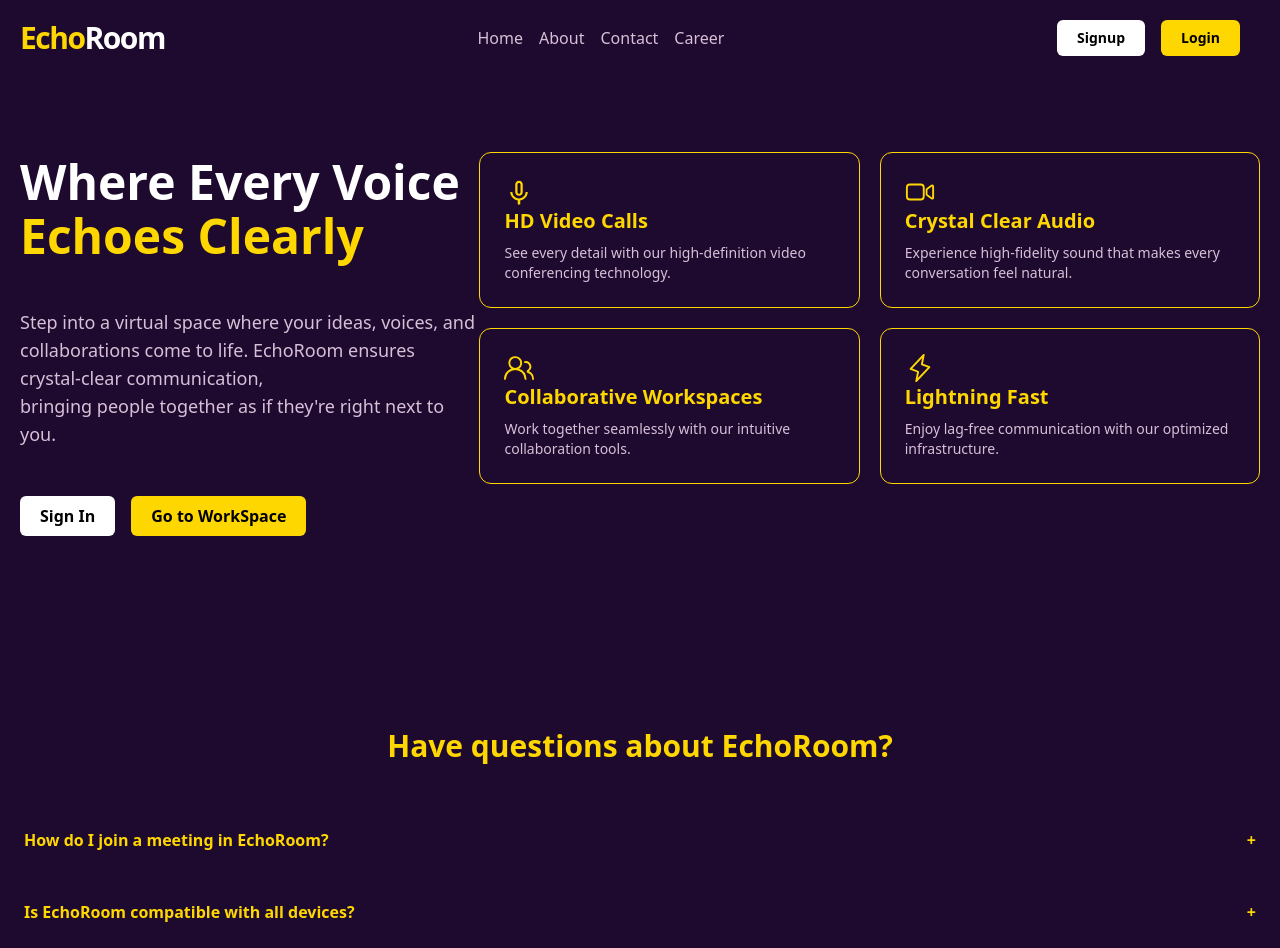
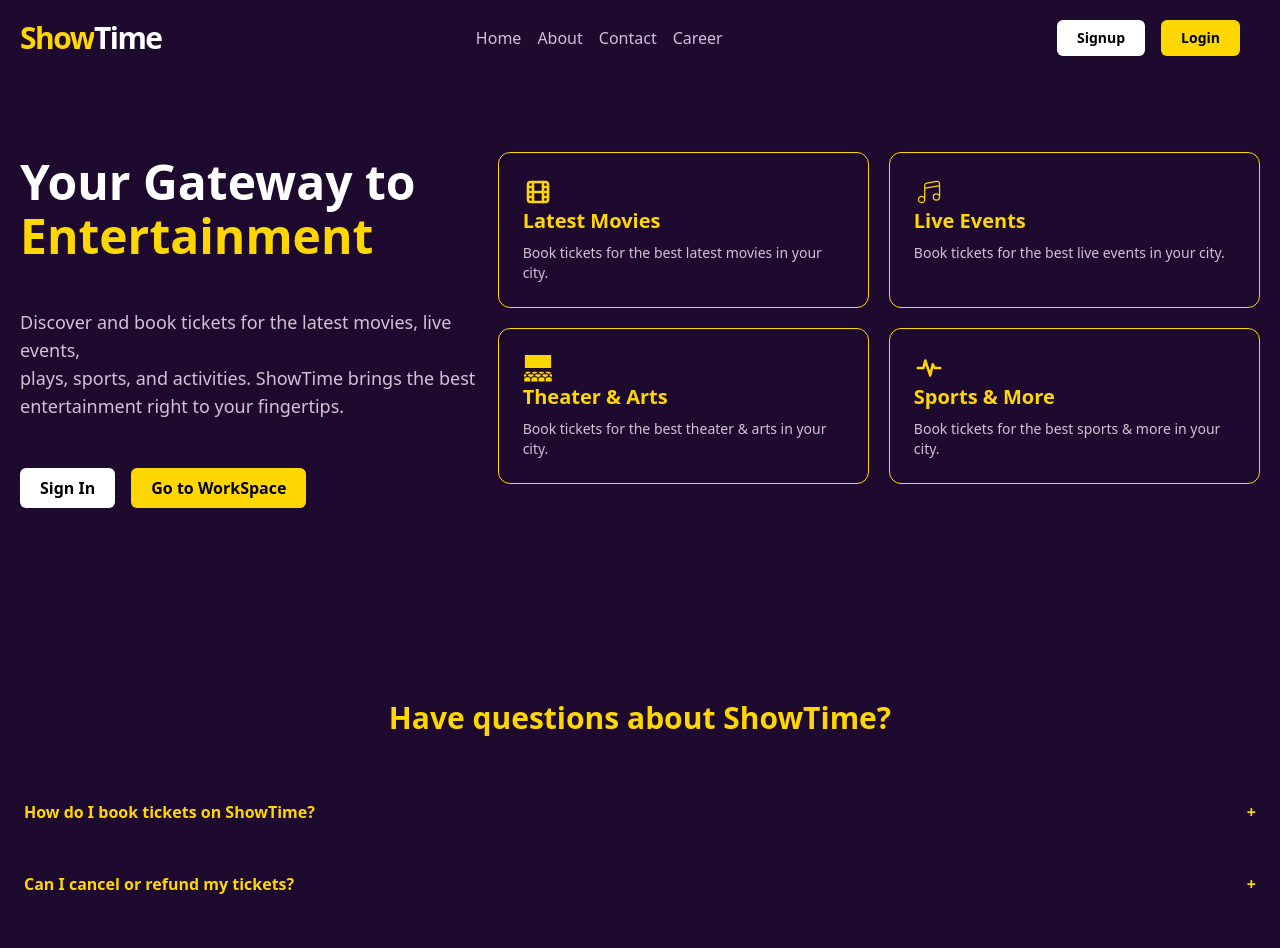
Before and after one commit to AxBwal/EchoRoom, a Next.js app: page / in a window 1280 px wide. Shown: the top 948 px of the page. Built offline with nearby package versions, Linux system fonts and the light colour scheme.

Commit message:
Content Changed

```diff
--- a/src/app/Components/Home/Faq.tsx
+++ b/src/app/Components/Home/Faq.tsx
@@ -3,54 +3,21 @@ import React, { useState } from "react";
 
 const faqData = [
     {
-        id: 1,
-        question: "How do I join a meeting in EchoRoom?",
-        answer:
-            "Simply click on the meeting link provided by the host. You can also enter the meeting ID on the homepage to join instantly.",
+      id: 1,
+      question: "How do I book tickets on ShowTime?",
+      answer: "Simply search for your desired movie, event, or activity, select your preferred show time and seats, and proceed to checkout. It's quick and easy!",
     },
     {
-        id: 2,
-        question: "Is EchoRoom compatible with all devices?",
-        answer:
-            "Yes, EchoRoom is optimized for desktop, tablet, and mobile devices, providing a seamless experience across all platforms.",
+      id: 2,
+      question: "Can I cancel or refund my tickets?",
+      answer: "Cancellation and refund policies vary depending on the event organizer. Please check the specific event's terms and conditions for details.",
     },
     {
-        id: 3,
-        question: "Can I record my meetings?",
-        answer:
-            "Absolutely! With one-click recording, you can capture entire sessions to review or share later.",
+      id: 3,
+      question: "Are there any booking fees?",
+      answer: "A small convenience fee is added to each transaction to cover processing costs. The fee amount will be clearly displayed before you complete your purchase.",
     },
-    {
-        id: 4,
-        question: "How secure are my meetings on EchoRoom?",
-        answer:
-            "EchoRoom uses end-to-end encryption to ensure that your conversations, files, and video streams are secure and accessible only to participants.",
-    },
-    {
-        id: 5,
-        question: "Does EchoRoom support screen sharing?",
-        answer:
-            "Yes, you can share your entire screen, specific applications, or browser tabs easily, enhancing collaborative experiences.",
-    },
-    {
-        id: 6,
-        question: "Are there any tools for interactive sessions?",
-        answer:
-            "EchoRoom includes polls, Q&A, and virtual whiteboards to help keep your sessions engaging and interactive.",
-    },
-    {
-        id: 7,
-        question: "How do I invite participants to my meeting?",
-        answer:
-            "When creating a meeting, EchoRoom generates a unique link that you can share with participants. You can also add email invitations directly through the app.",
-    },
-    {
-        id: 8,
-        question: "What happens if I have technical issues during a call?",
-        answer:
-            "EchoRoom offers 24/7 support. Visit the help section in the app or contact our support team for assistance at any time.",
-    },
-];
+  ]
 
 function Faq() {
     const [openid, setOpenid] = useState<number | null>(null)
@@ -65,7 +32,7 @@ function Faq() {
     return (
         <div>
             <div className="mt-24">
-                <div className="text-3xl font-bold text-center text-[#FFD700] mb-12"> Have questions about EchoRoom? </div>
+                <div className="text-3xl font-bold text-center text-[#FFD700] mb-12"> Have questions about ShowTime? </div>
                 <div className="space-y-4">
                     {
                         faqData.map((item) => {
--- a/src/app/Components/Home/Footer.tsx
+++ b/src/app/Components/Home/Footer.tsx
@@ -4,7 +4,7 @@ function Footer() {
     return (
         <div>
             <div className='flex justify-between items-center text-[#D8BFD8] px-4 py-8 mt-24'>
-            <div>© 2024 EchoRoom. All rights reserved.</div>
+            <div>© 2024 ShowTime. All rights reserved.</div>
             <div className='flex gap-5 text-[#D8BFD8]'>
                 <div className="hover:text-[#FFD700] cursor-pointer">Privacy</div>
                 <div className="hover:text-[#FFD700] cursor-pointer">Terms</div>
--- a/src/app/Components/Home/Hero.tsx
+++ b/src/app/Components/Home/Hero.tsx
@@ -1,33 +1,33 @@
 import React from 'react'
-import { MdOutlineKeyboardVoice } from "react-icons/md";
-import { IoVideocamOutline } from "react-icons/io5";
-import { GoPeople } from "react-icons/go";
-import { PiLightning } from "react-icons/pi";
+import { TbMovie } from "react-icons/tb";
+import { CiMusicNote1 } from "react-icons/ci";
+import { GiTheater } from "react-icons/gi";
+import { TbActivityHeartbeat } from "react-icons/tb";
 
 const Data = [
   {
     id: 1,
-    title: "HD Video Calls",
-    desc: "See every detail with our high-definition video conferencing technology.",
-    icons: <MdOutlineKeyboardVoice size={"30px"} />
+    title: "Latest Movies",
+    desc: "Book tickets for the best latest movies in your city.",
+    icons: <TbMovie size={"30px"} />
   },
   {
     id: 2,
-    title: "Crystal Clear Audio",
-    desc: "Experience high-fidelity sound that makes every conversation feel natural.",
-    icons: <IoVideocamOutline size={"30px"} />
+    title: "Live Events",
+    desc: "Book tickets for the best live events in your city.",
+    icons: <CiMusicNote1 size={"30px"} />
   },
   {
     id: 3,
-    title: "Collaborative Workspaces",
-    desc: "Work together seamlessly with our intuitive collaboration tools.",
-    icons: <GoPeople size={"30px"} />
+    title: "Theater & Arts",
+    desc: "Book tickets for the best theater & arts in your city.",
+    icons: <GiTheater size={"30px"} />
   },
   {
     id: 4,
-    title: "Lightning Fast",
-    desc: "Enjoy lag-free communication with our optimized infrastructure.",
-    icons: <PiLightning size={"30px"} />
+    title: "Sports & More",
+    desc: "Book tickets for the best sports & more in your city.",
+    icons: <TbActivityHeartbeat size={"30px"} />
   },
 ]
 
@@ -36,13 +36,13 @@ function Hero() {
     <div className='flex justify-between px-5 py-24 '>
       <div className='flex flex-col gap-7'>
         <div>
-          <p className='text-[#ffffff] text-5xl font-bold leading-tight'>Where Every Voice</p>
-          <p className='text-[#FFD700] text-5xl font-bold'>Echoes Clearly</p>
+          <p className='text-[#ffffff] text-5xl font-bold leading-tight'>Your Gateway to</p>
+          <p className='text-[#FFD700] text-5xl font-bold'>Entertainment</p>
         </div>
         <div className='text-lg py-5'>
-          <p className='text-[#D8BFD8]'>Step into a virtual space where your ideas, voices, and</p>
-          <p className='text-[#D8BFD8]'>collaborations come to life. EchoRoom ensures crystal-clear communication,</p>
-          <p className='text-[#D8BFD8]'> bringing people together as if they're right next to you.</p>
+          <p className='text-[#D8BFD8]'>Discover and book tickets for the latest movies, live events,</p>
+          <p className='text-[#D8BFD8]'>plays, sports, and activities. ShowTime brings the best</p>
+          <p className='text-[#D8BFD8]'>entertainment right to your fingertips.</p>
         </div>
 
         <div className="flex gap-4 text-[#D8BFD8]">
--- a/src/app/Components/Navbar.tsx
+++ b/src/app/Components/Navbar.tsx
@@ -23,7 +23,7 @@ function Navbar() {
   return (
     <div className="flex justify-between px-5 mt-5">
        <a href="#" className="text-3xl font-bold tracking-tighter text-[#FFD700]">
-            Echo<span className="text-white">Room</span>
+            Show<span className="text-white">Time</span>
           </a>
       <div className="flex gap-4 text-[#D8BFD8] items-center cursor-pointer">
         {data.map((item) => {
--- a/src/app/layout.tsx
+++ b/src/app/layout.tsx
@@ -14,7 +14,7 @@ const geistMono = localFont({
 });
 
 export const metadata: Metadata = {
-  title: "EchoRoom",
+  title: "ShowTime",
   description: "Generated by create next app",
 };
 
```
